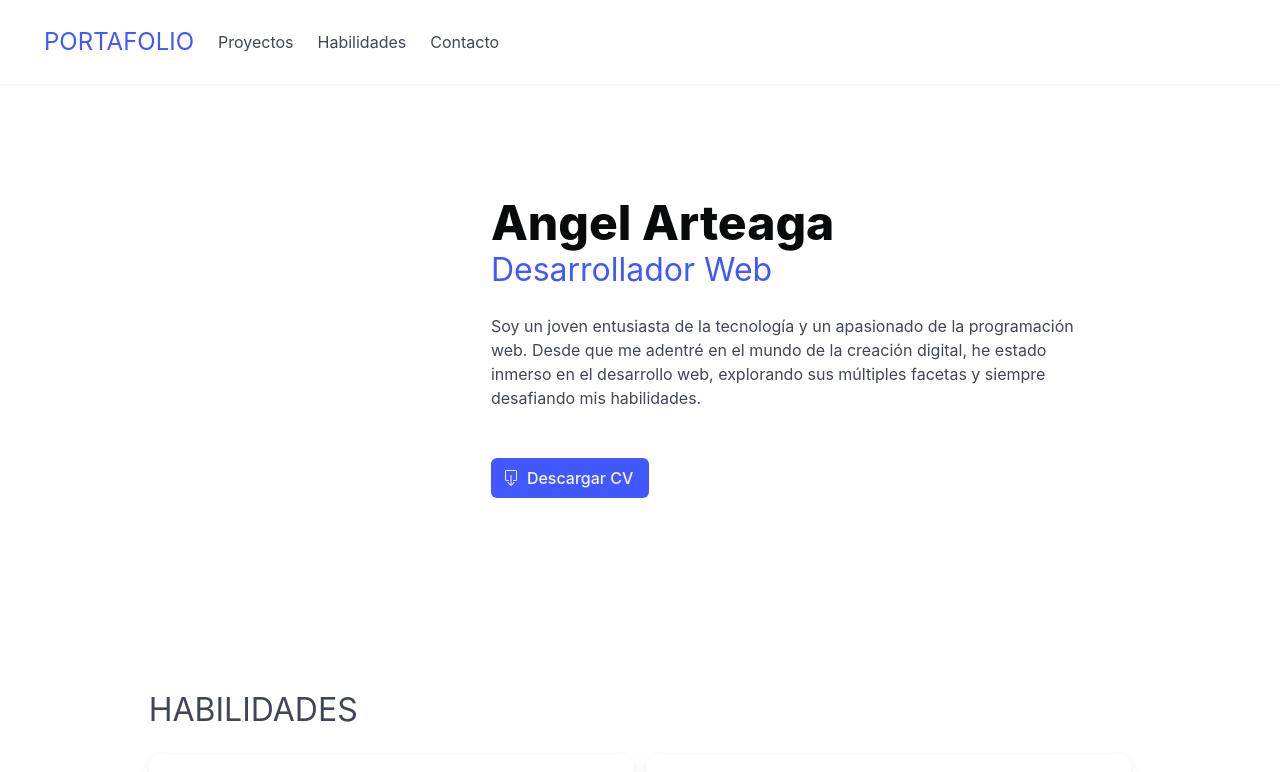
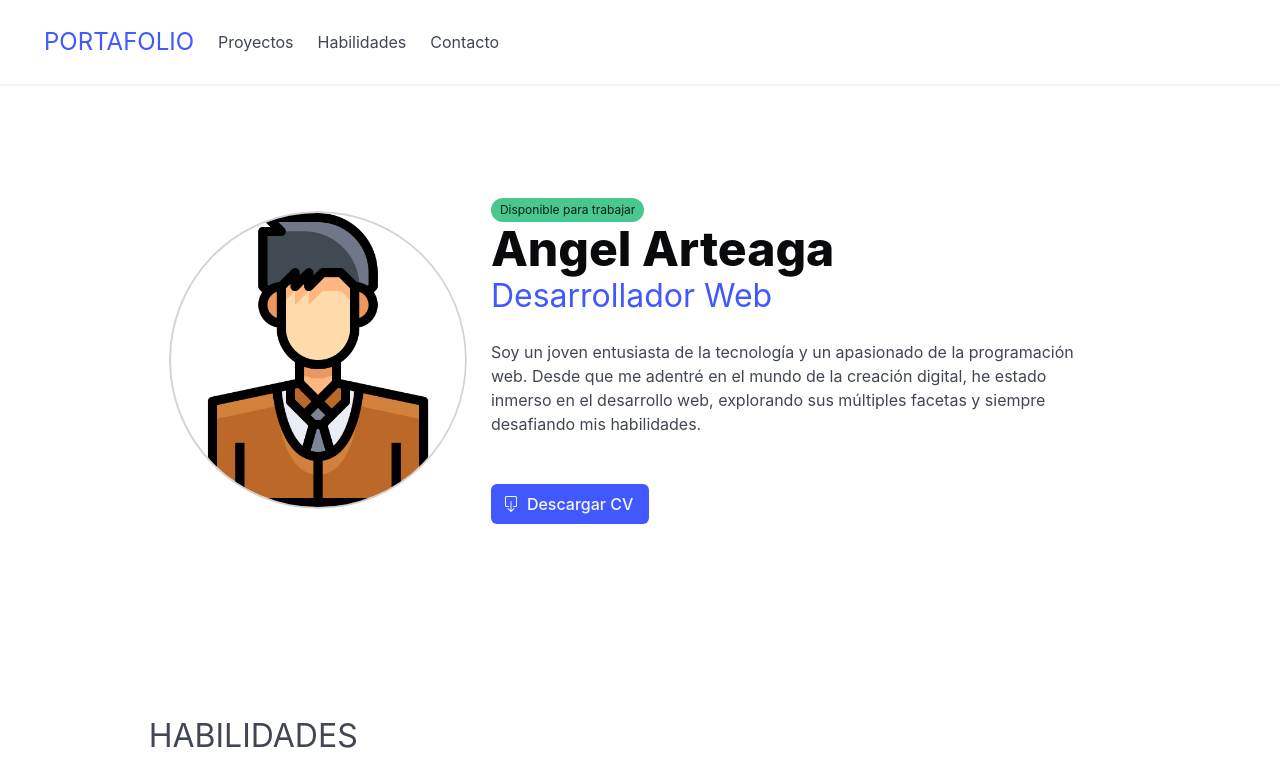
Before and after one commit to angellof18/Portafolio, a React (Vite) app: page / in a window 1280 px wide. Shown: the top 772 px of the page. Built offline with nearby package versions, Linux system fonts and the light colour scheme.

Commit message:
Sixth commit

```diff
--- a/src/Components/Hero.jsx
+++ b/src/Components/Hero.jsx
@@ -12,8 +12,8 @@ export const Hero = () => {
                             <div className="column is-10">
                                 <div className="columns is-vcentered">
                                     <div className="column is-one-third is-hidden-mobile">
-                                        <figure className='image animate__animated animate__faster animate__fadeInUp'>
-                                            <img src="./avatar.png" alt="" />
+                                        <figure className='image'>
+                                            <img className={`${imageStyle.circle}`} src="./avatar.png" alt="" />
                                         </figure>
                                     </div>
 
@@ -32,6 +32,7 @@ export const Hero = () => {
                                         </div>
 
                                         <div>
+                                            <span className="tag is-rounded is-success">Disponible para trabajar</span>
                                             <p className='title is-size-1 has-text-black animate__animated animate__faster animate__fadeInUp'>Angel Arteaga</p>
                                             <p className='subtitle is-size-3 has-text-link animate__animated animate__faster animate__fadeInUp'>Desarrollador Web</p>
                                             <p className='is-size-6'>Soy un joven entusiasta de la tecnología y un apasionado de la programación web. Desde que me adentré en el mundo de la creación digital, he estado inmerso en el desarrollo web, explorando sus múltiples facetas y siempre desafiando mis habilidades.</p>
--- a/src/Components/Projects.jsx
+++ b/src/Components/Projects.jsx
@@ -61,13 +61,13 @@ export const Projects = () => {
                             <Signal_clon />
                             <br />
                             <div className="buttons">
-                                <a className="button is-link" href='https://meetus-d2da.onrender.com' target='_blank'>
+                                <a className="button is-link" href='https://signal-clon.onrender.com' target='_blank'>
                                     <span icon>
                                         <i className="bi bi-globe"></i>
                                     </span>
                                     <span className='ml-3'>Demostracion</span>
                                 </a>
-                                <a className="button is-link is-outlined" href='https://github.com/angellof18/Meetus' target='_blank'>
+                                <a className="button is-link is-outlined" href='https://github.com/angellof18/Signal_clon' target='_blank'>
                                     <span icon>
                                         <i className="bi bi-git"></i>
                                     </span>
```
